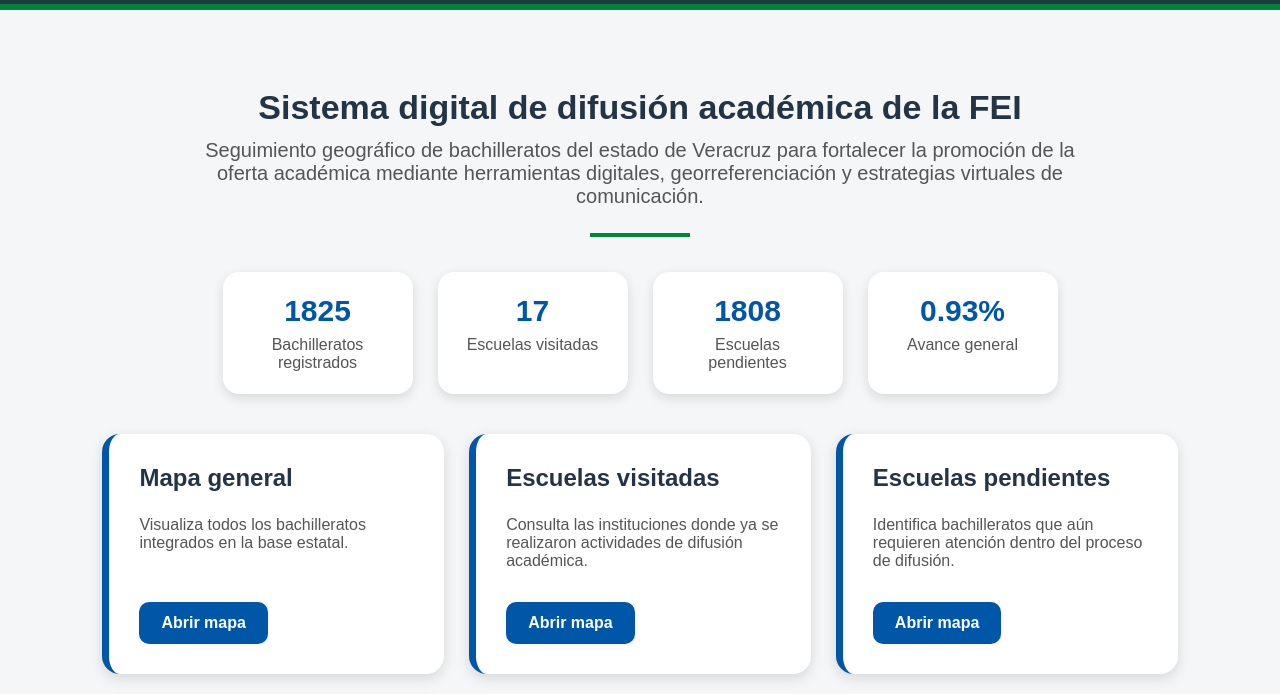
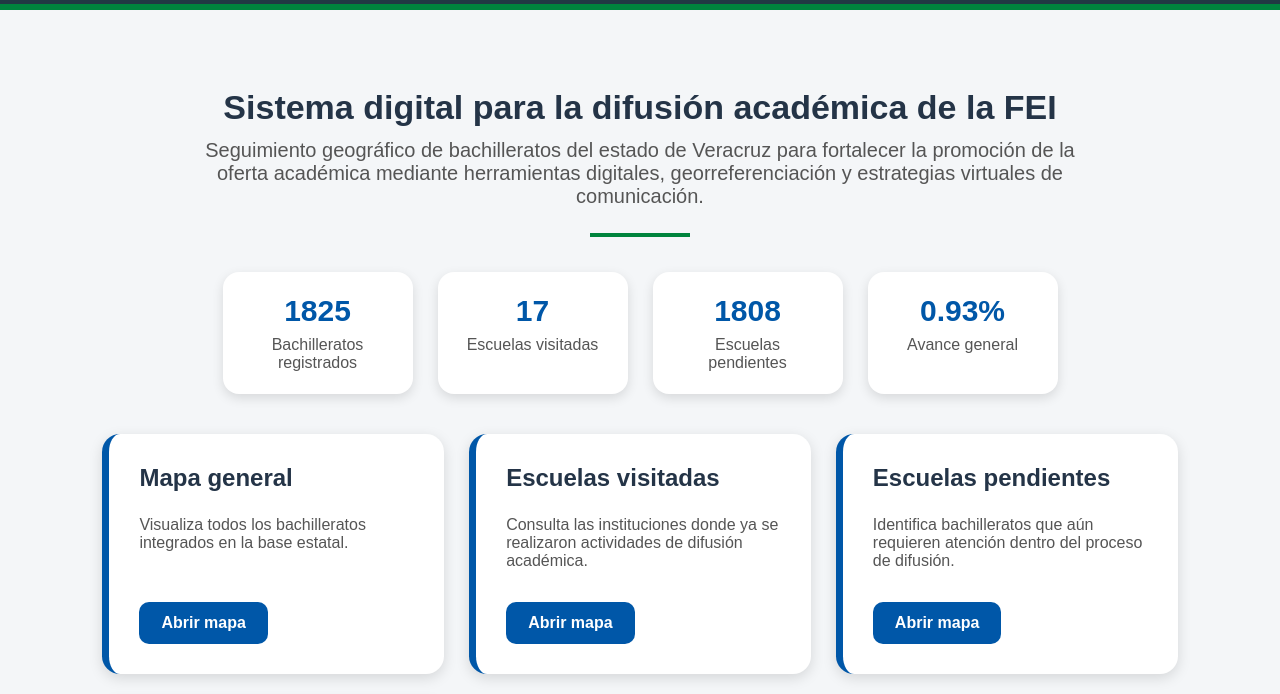
Before and after one commit to tesmongonzalez-ctrl/Difusion_FEI, a plain HTML site: page index.html in a window 1280 px wide. Shown: the part 106-800 px from the top of the page. Drawn offline with Linux system fonts and the light colour scheme.

Commit message:
Update index.html

```diff
--- a/index.html
+++ b/index.html
@@ -228,7 +228,7 @@ body {
 </header>
 
 <main class="main">
-    <h2>Sistema digital de difusión académica de la FEI</h2>
+    <h2>Sistema digital para la difusión académica de la FEI</h2>
 
     <p class="subtitle">
         Seguimiento geográfico de bachilleratos del estado de Veracruz para fortalecer
```
